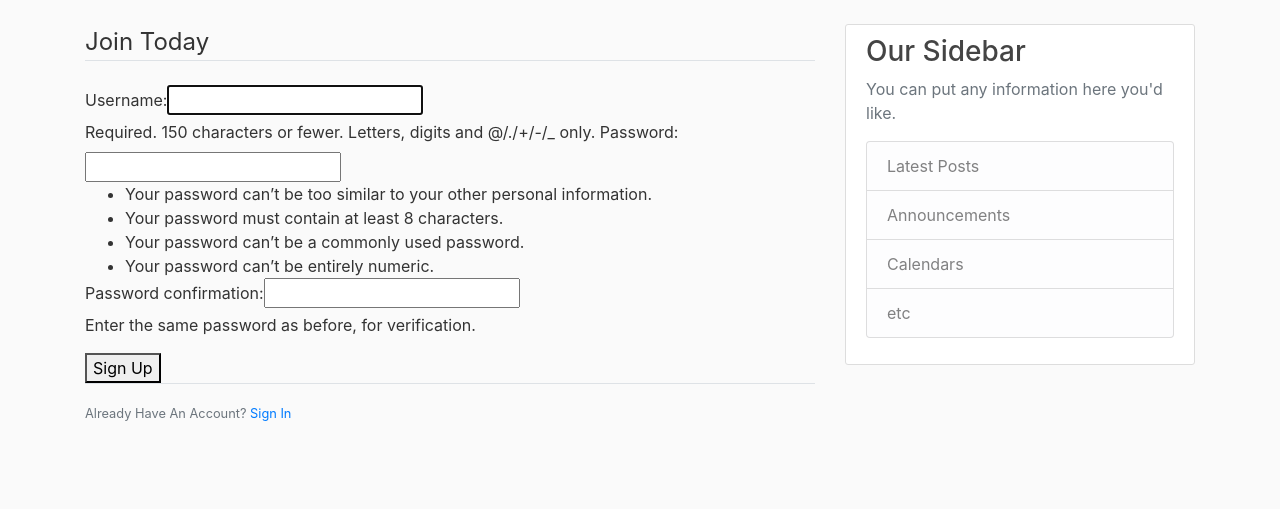
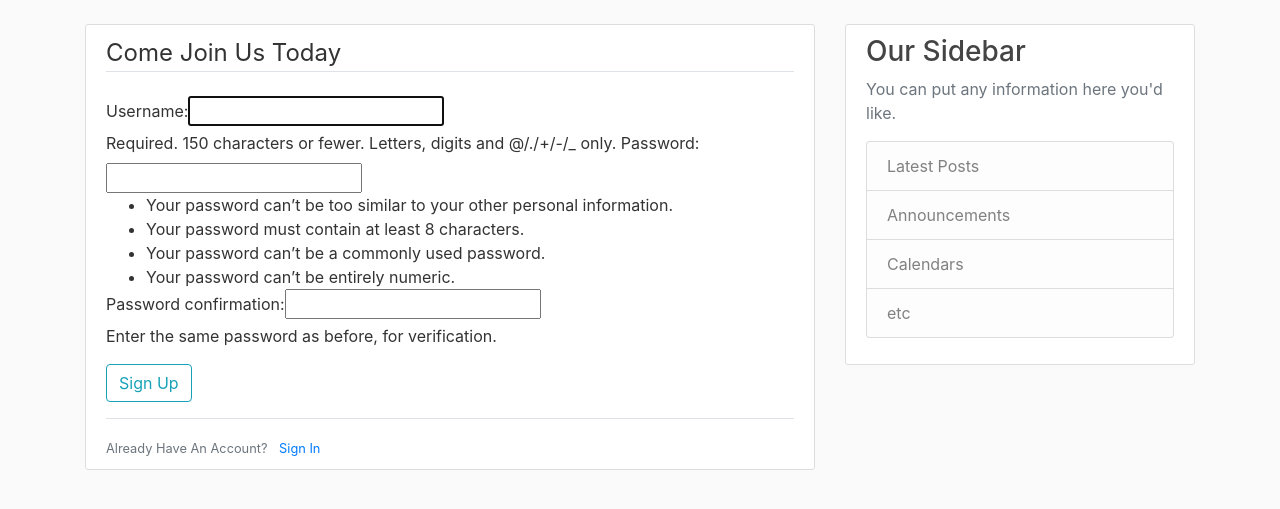
Before and after one commit to resarurkar/carrental, a Django app: page /register/ in a window 1280 px wide. Shown: the part 56-565 px from the top of the page. Run offline with Django 3.2, Linux system fonts and the light colour scheme; some libraries are stand-ins or nearby versions.

Commit message:
few syntax error correction

```diff
--- a/users/templates/users/register.html
+++ b/users/templates/users/register.html
@@ -1,23 +1,22 @@
 {% extends "blog/base.html" %}
 {% block content %}
-    <div class=""content-section>
-        <form method="'POST">
+        <div class="content-section">
+            <form method="POST">
                 {% csrf_token %}
                 <fieldset class="form-group">
-                <legend class="border-bottom mb-4">Join Today</legend>
+                    <legend class="border-bottom mb-4">Come Join Us Today</legend>
                     {{form}}
 
                 </fieldset>
-            <div class=""form group">
-                <button class=""btn btn-outline-info" type=""submit">Sign Up</button>
+                <div class="form-group">
+                    <button class="btn btn-outline-info" type="submit">Sign Up</button>
 
                 </div>
 
             </form>
-
             <div class="border-top pt-3">
                 <small class="text-muted">
-                Already Have An Account? <a class=""ml-2" href="#">Sign In</a>
+                    Already Have An Account? <a class="ml-2" href="#">Sign In</a>
 
                 </small>
             </div>
```
Lines whose indentation alone changed are shown as unchanged.
